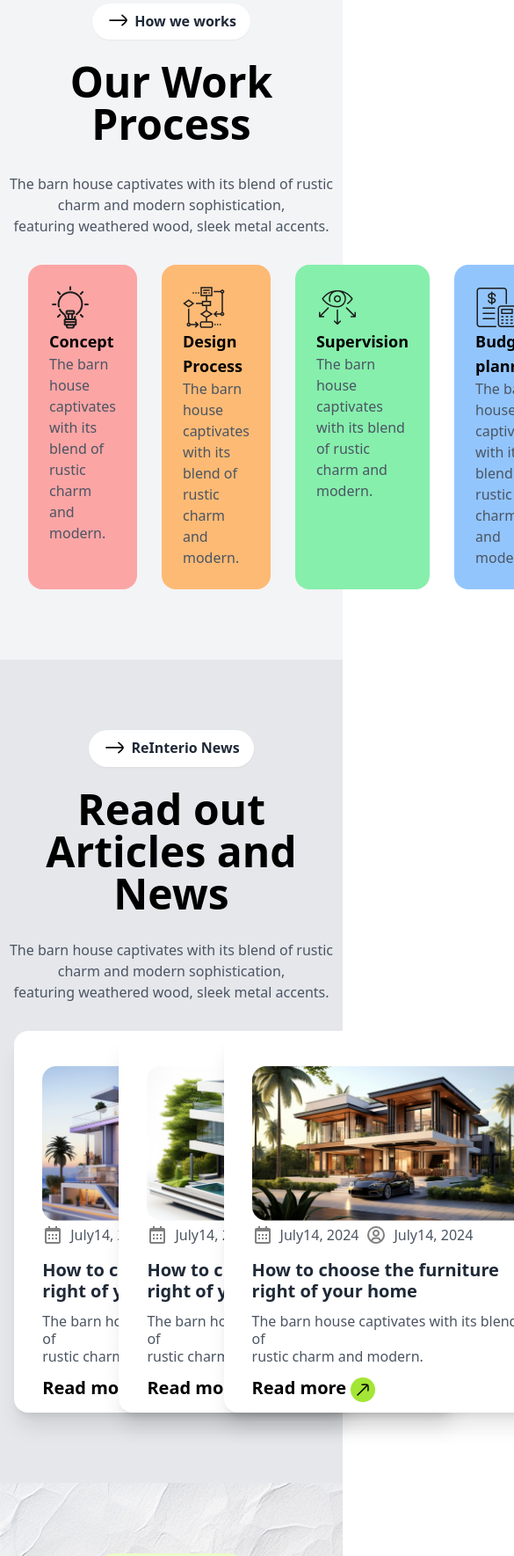
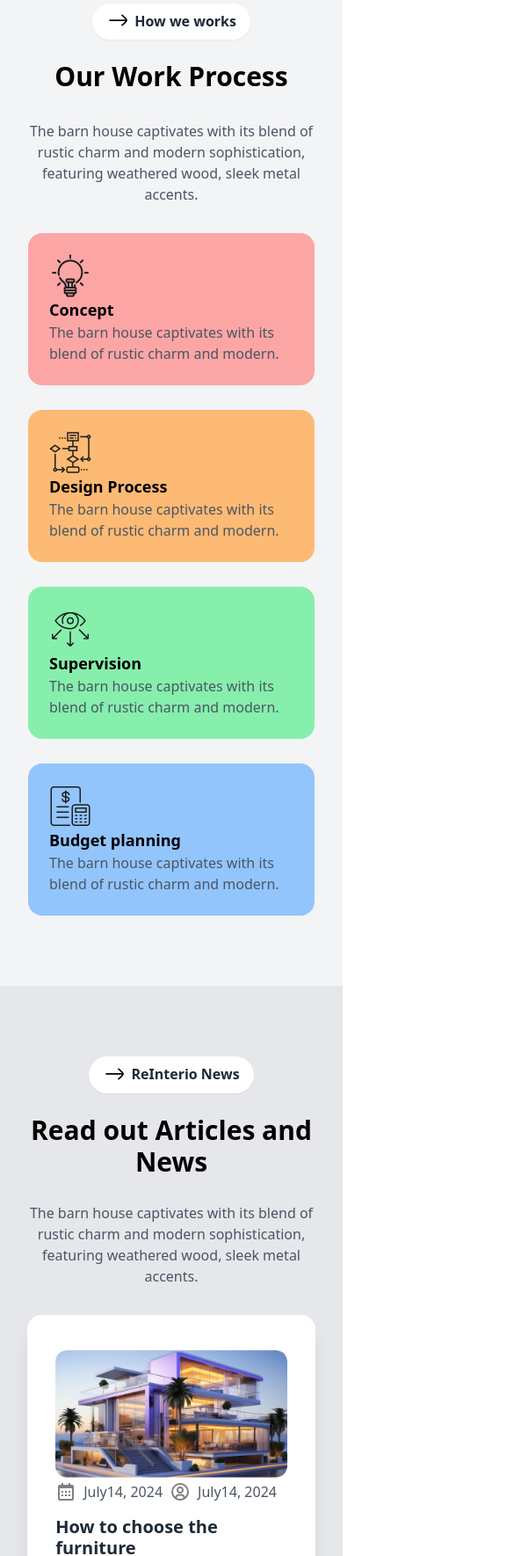
Before and after one commit to SIAM-TheLegend/jm-3, a plain HTML site: page index.html in a window 390 px wide. Shown: the part 1726-3495 px from the top of the page at 88% size, 585 px wide, since content can reach past the window. Drawn offline with nearby package versions, Linux system fonts and the light colour scheme.

Commit message:
Typography updated full website responsive done

```diff
--- a/index.html
+++ b/index.html
@@ -111,9 +111,9 @@
           </svg>
           How we works
         </button>
-        <h2 class="text-5xl text-black font-bold">Our Work Process</h2>
-        <p class="my-8">The barn house captivates with its blend of rustic charm and modern sophistication,<br />featuring weathered wood, sleek metal accents.</p>
-        <div class="flex justify-between gap-7 text-left px-8">
+        <h2 class="text-3xl md:text-5xl text-black font-bold">Our Work Process</h2>
+        <p class="my-8 w-5/6 md:w-3/5 mx-auto">The barn house captivates with its blend of rustic charm and modern sophistication,<br />featuring weathered wood, sleek metal accents.</p>
+        <div class="flex flex-col md:flex-row justify-between gap-7 text-left px-8">
           <div class="bg-red-300 rounded-2xl p-6">
             <img src="images/concept.png" />
             <h4 class="text-lg text-black font-semibold">Concept</h4>
@@ -146,10 +146,10 @@
           </svg>
           ReInterio News
         </button>
-        <h2 class="text-5xl text-black text-center font-bold -mb-1">Read out Articles and News</h2>
-        <p class="my-8 text-center">The barn house captivates with its blend of rustic charm and modern sophistication,<br />featuring weathered wood, sleek metal accents.</p>
-        <div class="w-11/12 mx-auto grid grid-cols-3">
-          <div class="card mx-auto bg-white w-96 shadow-xl">
+        <h2 class="text-3xl md:text-5xl w-5/6 mx-auto text-black text-center font-bold -mb-1">Read out Articles and News</h2>
+        <p class="my-8 w-11/12 md:w-3/5 mx-auto text-center">The barn house captivates with its blend of rustic charm and modern sophistication,<br />featuring weathered wood, sleek metal accents.</p>
+        <div class="w-11/12 mx-auto grid gap-6 grid-cols-1 md:grid-cols-3">
+          <div class="card pb-5 bg-white w-11/12 md:w-96 mx-auto shadow-xl">
             <figure class="px-8 pt-10">
               <img src="images/article1.png" class="rounded-xl" />
             </figure>
@@ -177,7 +177,7 @@
               </button>
             </div>
           </div>
-          <div class="card mx-auto bg-white w-96 shadow-xl">
+          <div class="card pb-5 bg-white w-11/12 md:w-96 mx-auto shadow-xl">
             <figure class="px-8 pt-10">
               <img src="images/article2.png" class="rounded-xl" />
             </figure>
@@ -205,7 +205,7 @@
               </button>
             </div>
           </div>
-          <div class="card mx-auto bg-white w-96 shadow-xl">
+          <div class="card pb-5 bg-white w-11/12 md:w-96 mx-auto shadow-xl">
             <figure class="px-8 pt-10">
               <img src="images/article3.png" class="rounded-xl" />
             </figure>
@@ -245,10 +245,10 @@
           </svg>
           Let's Connect
         </button>
-        <h2 class="text-5xl text-black text-center font-bold -mb-1">Let's discuss Next Project</h2>
-        <p class="my-8 text-center">The barn house captivates with its blend of rustic charm and modern sophistication,<br />featuring weathered wood, sleek metal accents.</p>
-        <div class="w-2/3 mx-auto grid grid-cols-1 gap-6">
-          <div class="grid grid-cols-2 gap-6">
+        <h2 class="text-5xl w-11/12 mx-auto text-black text-center font-bold -mb-1">Let's Discuss Next Project</h2>
+        <p class="my-8 text-center w-11/12 md:w-3/5 mx-auto">The barn house captivates with its blend of rustic charm and modern sophistication,<br />featuring weathered wood, sleek metal accents.</p>
+        <div class="w-5/6 md:w-2/3 mx-auto grid grid-cols-1 gap-6">
+          <div class="grid grid-cols-1 md:grid-cols-2 gap-6">
             <input type="text" placeholder="First Name*" class="bg-white w-full rounded-full px-5 py-4" />
             <input type="text" placeholder="Last Name*" class="bg-white w-full rounded-full px-5 py-4" />
             <input type="number" placeholder="Phone Number*" class="bg-white w-full rounded-full px-5 py-4" />
@@ -279,7 +279,7 @@
         featuring weathered wood, sleek metal accents.
       </p>
       <div>
-        <ul class="flex justify-center gap-20 py-8">
+        <ul class="flex flex-wrap justify-center gap-8 md:gap-20 py-8">
           <li>Home</li>
           <li>Services</li>
           <li>Portfolio</li>
```
